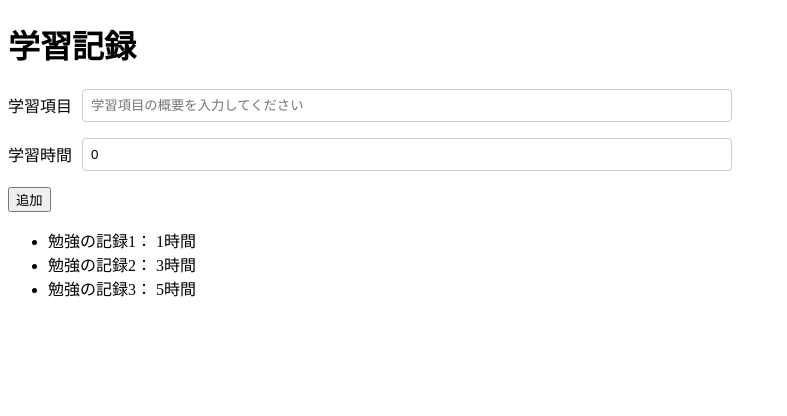
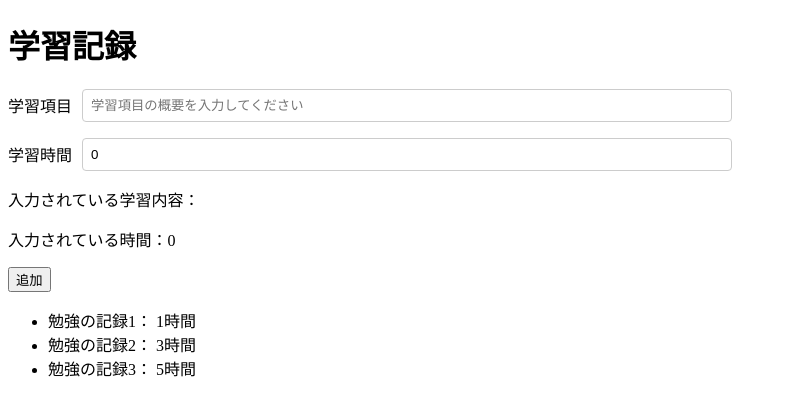
Before and after one commit to tasaishogo/sample-vite, a React (Vite) app: page / in a window 1280 px wide. Shown: the top 416 px of the page, without its empty margins (0-787 px from the left). Built offline with nearby package versions, Linux system fonts and the light colour scheme.

Commit message:
入力内容のプレビュー欄を追記

```diff
--- a/src/components/InputLogs.jsx
+++ b/src/components/InputLogs.jsx
@@ -30,6 +30,10 @@ export const InputLogs = (props) => {
                     <input style={styles.input} id="time" type="number" placeholder='学習時間を入力してください' value={logTime} onChange={onChangeLogTime} min="0" step="0.5" />
                 </div >
             </div>
+            <div>
+                <p>入力されている学習内容：{logTitle}</p>
+                <p>入力されている時間：{logTime}</p>
+            </div>
             <button>追加</button>
         </div>
     )
```
